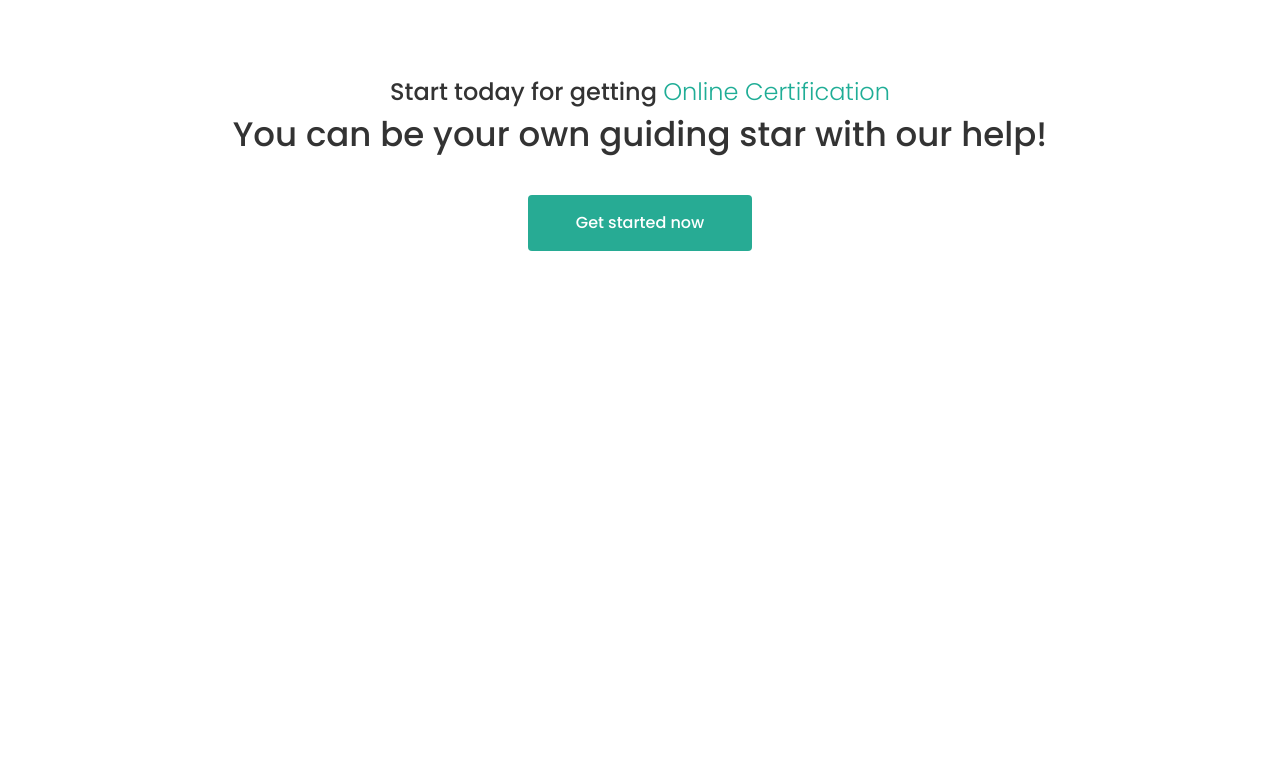
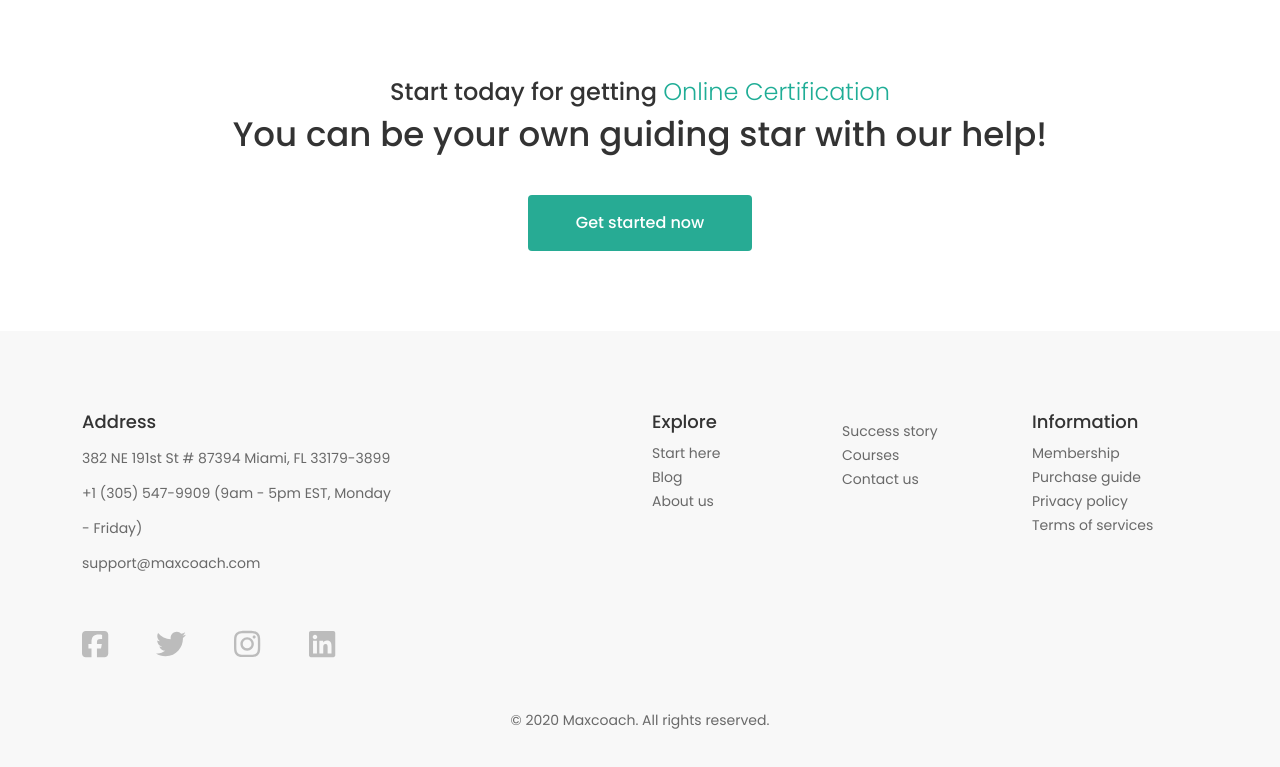
Before and after one commit to gianmarcodiale/proj-html-vuejs, a Vue app: page / in a window 1280 px wide. Shown: the part 6564-7331 px from the top of the page. Before the commit the page ends 6895 px from the top, so only its background shows below. Built offline with nearby package versions, Linux system fonts and the light colour scheme.

Commit message:
add footer

```diff
--- a/package.json
+++ b/package.json
@@ -9,6 +9,7 @@
   },
   "dependencies": {
     "@fortawesome/fontawesome-svg-core": "^6.1.1",
+    "@fortawesome/free-brands-svg-icons": "^6.1.1",
     "@fortawesome/free-regular-svg-icons": "^6.1.1",
     "@fortawesome/free-solid-svg-icons": "^6.1.1",
     "@fortawesome/vue-fontawesome": "^2.0.6",
--- a/src/App.vue
+++ b/src/App.vue
@@ -2,7 +2,8 @@
   <div id="app">
     <SiteHeader :navMenu="navMenu" />
     <SiteJumbo />
-    <SiteMain :coursesList="coursesList" :articles="articles"/>
+    <SiteMain :coursesList="coursesList" :articles="articles" />
+    <SiteFooter :footerMenu="footerMenu" />
   </div>
 </template>
 
@@ -10,6 +11,7 @@
 import SiteHeader from "@/components/SiteHeader.vue";
 import SiteJumbo from "@/components/SiteJumbo.vue";
 import SiteMain from "@/components/SiteMain.vue";
+import SiteFooter from "@/components/SiteFooter.vue";
 
 export default {
   name: "App",
@@ -17,6 +19,7 @@ export default {
     SiteHeader,
     SiteJumbo,
     SiteMain,
+    SiteFooter,
   },
   data() {
     return {
@@ -92,23 +95,50 @@ export default {
           type: "artist",
           title: "Brush Strokes Energize Trees in Paintings",
           date: "May 15, 2020",
-          views: "688 views"
+          views: "688 views",
         },
         {
           image: require("@/assets/images/artist-blog-01-480x325.jpg"),
           type: "artist",
           title: "Pocket-Sized Notebooks Hold Miniature Paintings",
           date: "May 15, 2020",
-          views: "603 views"
+          views: "603 views",
         },
         {
           image: require("@/assets/images/artist-blog-02-480x325.jpg"),
           type: "artist",
           title: "Connection Between Self-Portraits and Identity",
           date: "May 15, 2020",
-          views: "397 views"
+          views: "397 views",
+        },
+      ],
+      footerMenu: [
+        {
+          title: "Explore",
+          items: [
+            {item: "Start here"},
+            {item: "Blog"},
+            {item: "About us"}
+          ]
+        },
+        {
+          title: "",
+          items: [
+            {item: "Success story"},
+            {item: "Courses"},
+            {item: "Contact us"}
+          ]
+        },
+        {
+          title: "Information",
+          items: [
+            {item: "Membership"},
+            {item: "Purchase guide"},
+            {item: "Privacy policy"},
+            {item: "Terms of services"}
+          ]
         }
-      ]
+      ],
     };
   },
 };
--- /dev/null
+++ b/src/components/SiteFooter.vue
@@ -0,0 +1,93 @@
+<template>
+  <footer id="site_footer">
+    <div class="container">
+      <div class="row row-cols-2">
+        <div class="col" id="left_footer">
+          <h2 class="heading">Address</h2>
+          <div class="address">
+            382 NE 191st St # 87394 Miami, FL 33179-3899 +1 (305) 547-9909 (9am
+            - 5pm EST, Monday - Friday)
+          </div>
+          <div class="email">support@maxcoach.com</div>
+          <div class="socials">
+            <font-awesome-icon icon="fa-brands fa-facebook-square" />
+            <font-awesome-icon icon="fa-brands fa-twitter" />
+            <font-awesome-icon icon="fa-brands fa-instagram" />
+            <font-awesome-icon icon="fa-brands fa-linkedin" />
+          </div>
+        </div>
+        <div class="col" id="right_footer">
+          <div class="row row-cols-3">
+            <div class="col" v-for="(title, index) in footerMenu" :key="index">
+              <h2 class="heading">{{ title.title }}</h2>
+              <div
+                class="links"
+                v-for="(item, index) in footerMenu[index].items"
+                :key="index"
+              >
+                <a href="#">{{ item.item }}</a>
+              </div>
+            </div>
+          </div>
+        </div>
+      </div>
+      <div class="copy text-center">
+        &copy; 2020 Maxcoach. All rights reserved.
+      </div>
+    </div>
+  </footer>
+</template>
+
+<script>
+export default {
+  name: "SiteFooter",
+  props: {
+    footerMenu: Array,
+  },
+};
+</script>
+
+<style lang="scss" scoped>
+#site_footer {
+  background-color: $blogSect_footerColor;
+  padding-top: 5rem;
+  #left_footer {
+    padding-right: 15rem;
+    h2.heading {
+      font-size: 18px;
+      color: #333333;
+    }
+    .address,
+    .email {
+      color: #696969;
+      line-height: 2.5;
+      font-size: 14px;
+    }
+    .socials {
+      color: $jumboParColor;
+      margin-top: 3rem;
+      svg {
+        font-size: 30px;
+        margin-right: 3rem;
+        cursor: pointer;
+      }
+    }
+  }
+  #right_footer {
+    h2.heading {
+      font-size: 18px;
+      color: #333333;
+    }
+    a {
+      text-decoration: none;
+      color: #696969;
+      font-size: 14px;
+    }
+  }
+  .copy {
+    font-size: 14px;
+    color: #696969;
+    padding: 3rem;
+  }
+}
+</style>
```
Also changed, not shown: src/main.js (+11 -1 lines), 1 other file (tests, documents, lock files or other folders).
